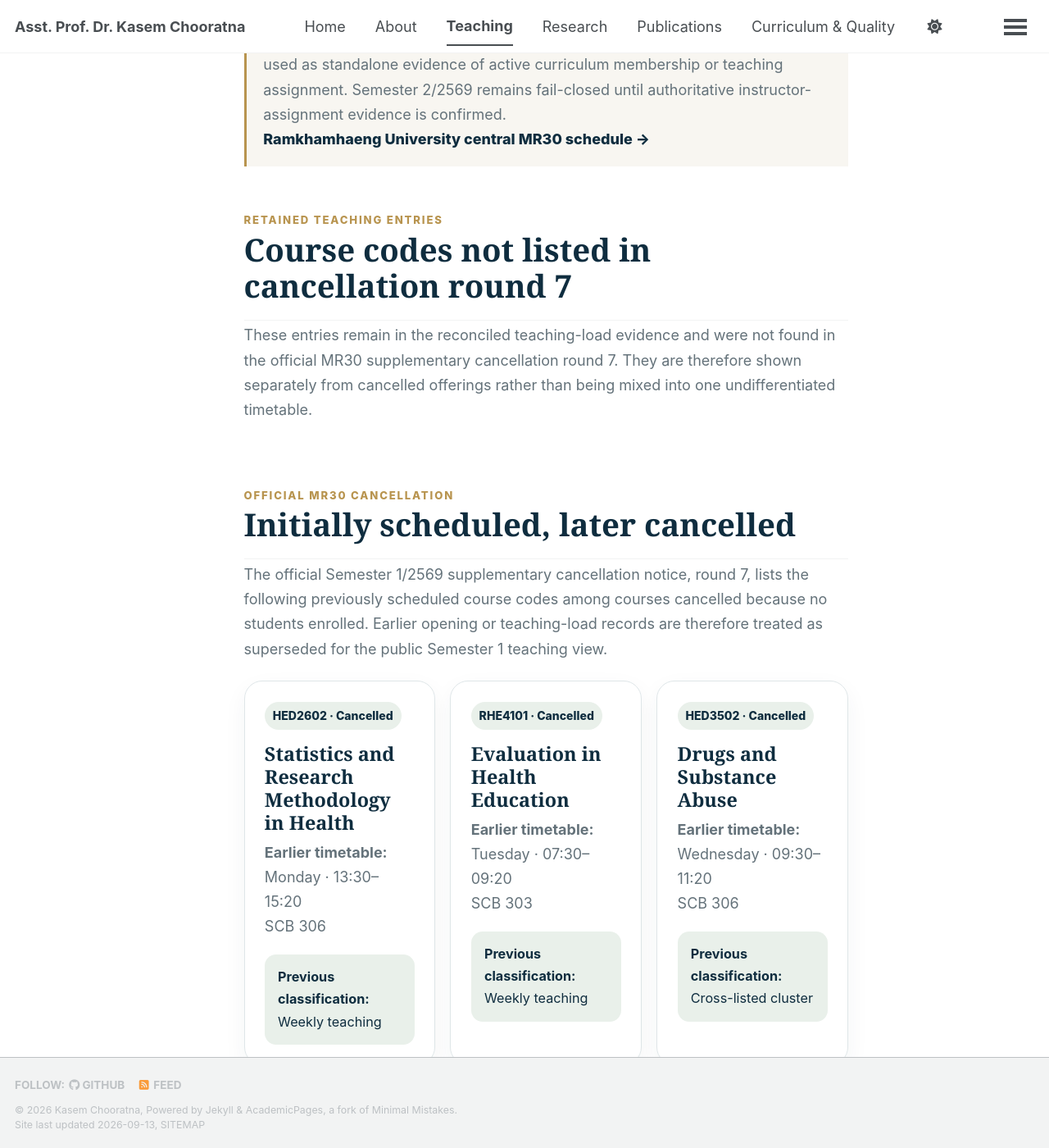
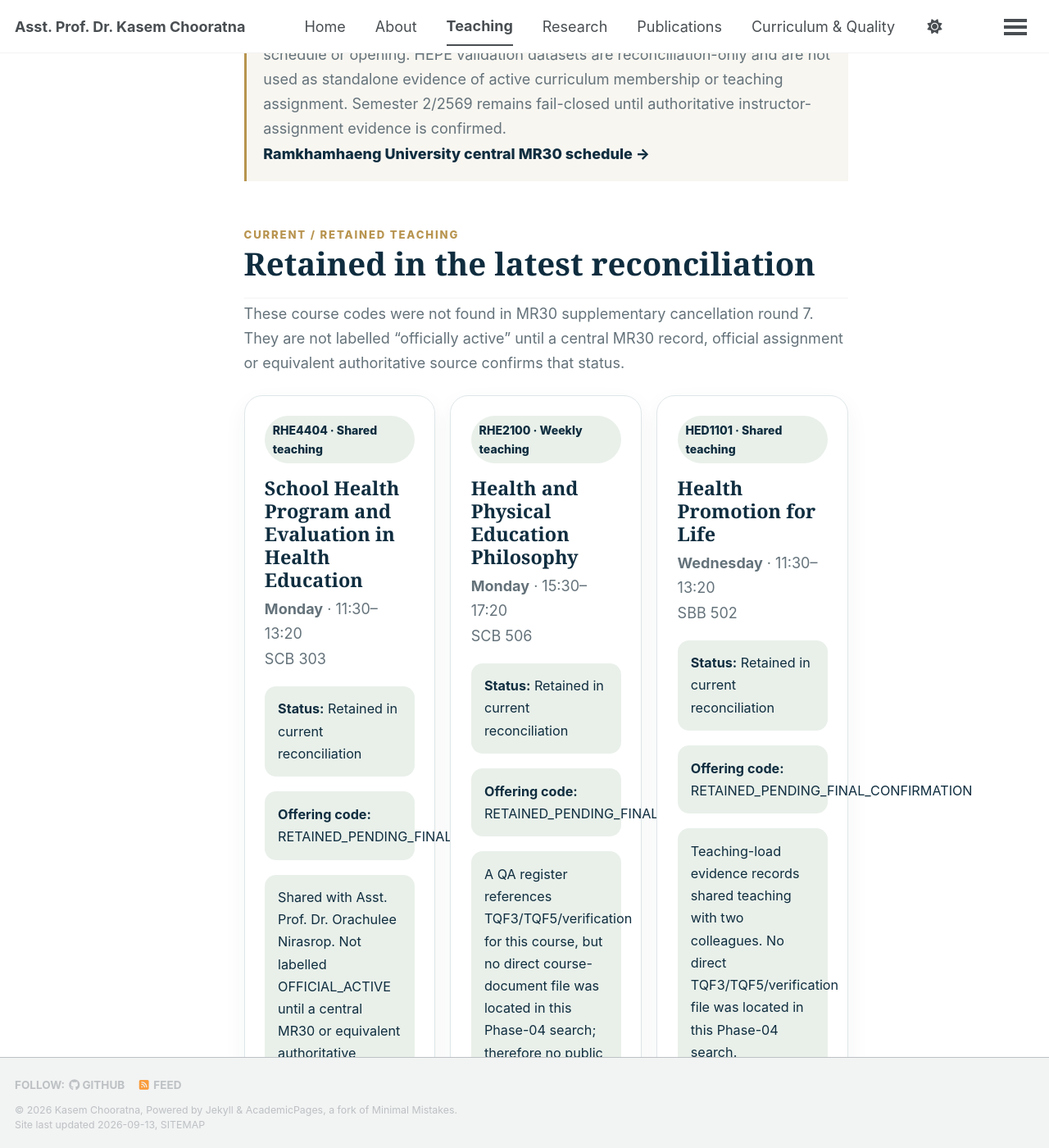
Before and after one commit to kasemch/kasemch.github.io, a Jekyll site: the page built from _pages/teaching.html, in a window 1280 px wide and 1400 px high, scrolled down 1080 px. Shown: the whole window at 82% size. Built offline with Jekyll 4.4.1, drawn with Linux system fonts in a browser that asks for light colours; a style sheet for code colours, icons or effects is not loaded; some of the changed text lies outside the part shown.

Commit message:
Complete AY2569 Teaching portfolio architecture

```diff
--- a/_pages/teaching.html
+++ b/_pages/teaching.html
@@ -1,7 +1,7 @@
 ---
 layout: single
 title: "Teaching"
-description: "Teaching profile of Asst. Prof. Dr. Kasem Chooratna with Semester 1/2569 teaching evidence reconciled against official MR30 supplementary opening, change, instructor, and cancellation notices."
+description: "Teaching profile of Asst. Prof. Dr. Kasem Chooratna with Semester 1/2569 status reconciled against official MR30 evidence and linked course-quality documents where directly verified."
 permalink: /teaching/
 author_profile: false
 ---
@@ -13,7 +13,7 @@ author_profile: false
   <section class="sp-hero sp-shell">
     <div class="sp-kicker">Teaching &amp; Learning</div>
     <h1>Teaching</h1>
-    <p>Current teaching information is presented from reconciled academic-year evidence, with official MR30 supplementary notices taking precedence when a later notice changes an earlier teaching-load record.</p>
+    <p>Evidence-informed teaching, curriculum alignment, assessment and continuous improvement.</p>
     <div class="sp-navchips">
       <a class="sp-chip" href="{{ '/research/' | relative_url }}">Research</a>
       <a class="sp-chip" href="{{ '/curriculum-quality/' | relative_url }}">Curriculum &amp; Quality</a>
@@ -24,14 +24,14 @@ author_profile: false
   <section class="sp-section sp-shell" aria-labelledby="teaching-2569-title">
     <div class="sp-section-head">
       <div class="sp-eyebrow">Academic Year {{ teaching.academic_year }}</div>
-      <h2 id="teaching-2569-title">Semester 1/2569 evidence snapshot</h2>
-      <p class="sp-intro">The current verified scope is {{ teaching.verified_scope }}. Semester 2/2569 is not shown until authoritative teaching-assignment evidence becomes available.</p>
+      <h2 id="teaching-2569-title">Semester 1/2569 overview</h2>
+      <p class="sp-intro">The public status is reconciled against the latest authoritative MR30 evidence available in this review. Semester 2/2569 remains unpublished until authoritative teaching-assignment evidence is confirmed.</p>
     </div>
     <div class="sp-metrics" aria-label="Semester 1/2569 teaching summary">
-      <article class="sp-metric"><strong>{{ teaching.summary.scheduled_course_codes }}</strong><span>Initially scheduled codes</span></article>
-      <article class="sp-metric"><strong>{{ teaching.summary.retained_course_codes }}</strong><span>Retained after MR30 reconciliation</span></article>
-      <article class="sp-metric"><strong>{{ teaching.summary.cancelled_course_codes }}</strong><span>Officially cancelled codes</span></article>
-      <article class="sp-metric"><strong>{{ teaching.summary.special_lectures }}</strong><span>Separate special lecture</span></article>
+      <article class="sp-metric"><strong>{{ teaching.summary.initially_scheduled }}</strong><span>Initially scheduled</span></article>
+      <article class="sp-metric"><strong>{{ teaching.summary.retained }}</strong><span>Retained after MR30 reconciliation</span></article>
+      <article class="sp-metric"><strong>{{ teaching.summary.officially_cancelled }}</strong><span>Officially cancelled</span></article>
+      <article class="sp-metric"><strong>{{ teaching.summary.special_teaching }}</strong><span>Special teaching activity</span></article>
     </div>
     <div class="sp-policy">
       <strong>Evidence boundary.</strong> {{ teaching.source_note }}
@@ -41,77 +41,157 @@ author_profile: false
 
   <section class="sp-section sp-shell" aria-labelledby="retained-courses-title">
     <div class="sp-section-head">
-      <div class="sp-eyebrow">Retained Teaching Entries</div>
-      <h2 id="retained-courses-title">Course codes not listed in cancellation round 7</h2>
-      <p class="sp-intro">These entries remain in the reconciled teaching-load evidence and were not found in the official MR30 supplementary cancellation round 7. They are therefore shown separately from cancelled offerings rather than being mixed into one undifferentiated timetable.</p>
+      <div class="sp-eyebrow">Current / Retained Teaching</div>
+      <h2 id="retained-courses-title">Retained in the latest reconciliation</h2>
+      <p class="sp-intro">These course codes were not found in MR30 supplementary cancellation round 7. They are not labelled “officially active” until a central MR30 record, official assignment or equivalent authoritative source confirms that status.</p>
     </div>
     <div class="sp-grid">
-      {% for course in teaching.courses %}
+      {% for course in teaching.retained_courses %}
       <article class="sp-card sp-third">
         <div class="sp-output-year">{{ course.code }} · {{ course.mode }}</div>
         <h3>{{ course.title }}</h3>
         <p><strong>{{ course.day }}</strong> · {{ course.time }}<br>{{ course.room }}</p>
-        <div class="sp-evidence-note"><strong>Status:</strong> {{ course.status }}</div>
-        {% if course.note %}<div class="sp-evidence-note">{{ course.note }}</div>{% endif %}
+        <div class="sp-evidence-note"><strong>Status:</strong> Retained in current reconciliation</div>
+        <div class="sp-evidence-note"><strong>Offering code:</strong> {{ course.offering_status }}</div>
+        {% if course.evidence_note %}<div class="sp-evidence-note">{{ course.evidence_note }}</div>{% endif %}
       </article>
       {% endfor %}
     </div>
   </section>
 
+  <section class="sp-section sp-shell" aria-labelledby="history-title">
+    <div class="sp-section-head">
+      <div class="sp-eyebrow">MR30 Status History</div>
+      <h2 id="history-title">Semester 1/2569 offering reconciliation</h2>
+      <p class="sp-intro">The semester register is reconciled against official MR30 supplementary announcements. Later official notices override earlier opening notices while earlier evidence is retained as historical provenance.</p>
+    </div>
+    <div class="sp-grid">
+      <article class="sp-card">
+        <div class="sp-output-year">RETAINED · {{ teaching.summary.retained }}</div>
+        <h3>Not listed in cancellation round 7</h3>
+        <p>RHE4404, RHE2100 and HED1101 remain retained pending final authoritative confirmation.</p>
+      </article>
+      <article class="sp-card">
+        <div class="sp-output-year">CANCELLED · {{ teaching.summary.officially_cancelled }}</div>
+        <h3>Later MR30 notice supersedes earlier scheduling</h3>
+        <p>Eight initially scheduled course codes were later cancelled because no students enrolled.</p>
+      </article>
+    </div>
+  </section>
+
   <section class="sp-section sp-shell" aria-labelledby="cancelled-courses-title">
     <div class="sp-section-head">
-      <div class="sp-eyebrow">Official MR30 Cancellation</div>
-      <h2 id="cancelled-courses-title">Initially scheduled, later cancelled</h2>
-      <p class="sp-intro">The official Semester 1/2569 supplementary cancellation notice, round 7, lists the following previously scheduled course codes among courses cancelled because no students enrolled. Earlier opening or teaching-load records are therefore treated as superseded for the public Semester 1 teaching view.</p>
+      <div class="sp-eyebrow">Officially Cancelled Offerings</div>
+      <h2 id="cancelled-courses-title">MR30 supplementary cancellation — Round 7</h2>
+      <p class="sp-intro">These items are shown as compact historical records rather than current teaching activity.</p>
     </div>
-    <div class="sp-grid">
+    <details class="sp-card sp-wide">
+      <summary><strong>View {{ teaching.summary.officially_cancelled }} cancelled course codes</strong></summary>
+      <div class="sp-grid" style="margin-top:1rem;">
         {% for course in teaching.cancelled_courses %}
         <article class="sp-card sp-third">
-        <div class="sp-output-year">{{ course.code }} · Cancelled</div>
+          <div class="sp-output-year">{{ course.code }} · OFFICIALLY_CANCELLED</div>
           <h3>{{ course.title }}</h3>
           <p><strong>Earlier timetable:</strong><br>{{ course.day }} · {{ course.time }}<br>{{ course.room }}</p>
-        <div class="sp-evidence-note"><strong>Previous classification:</strong> {{ course.previous_mode }}</div>
-        {% if course.note %}<div class="sp-evidence-note">{{ course.note }}</div>{% endif %}
+          <div class="sp-evidence-note"><strong>Reason:</strong> No student registration</div>
+          <div class="sp-evidence-note"><strong>Source:</strong> MR30 supplementary cancellation notice — Round 7</div>
+          {% if course.evidence_note %}<div class="sp-evidence-note">{{ course.evidence_note }}</div>{% endif %}
         </article>
         {% endfor %}
       </div>
+    </details>
   </section>
 
   <section class="sp-section sp-shell" aria-labelledby="quality-docs-title">
     <div class="sp-section-head">
-      <div class="sp-eyebrow">Course Quality Documents</div>
-      <h2 id="quality-docs-title">TQF3 → TQF5 → achievement verification</h2>
-      <p class="sp-intro">Course-quality documents are kept traceable even when a Semester 1 offering is later cancelled. Document availability does not override the official MR30 offering status.</p>
+      <div class="sp-eyebrow">Course Quality &amp; Assurance</div>
+      <h2 id="quality-docs-title">Course Specification → Course Report → Verification → Improvement</h2>
+      <p class="sp-intro">Only directly located documents are linked. A document being available does not override MR30 offering status, and a working document is not presented as final merely because it exists.</p>
     </div>
+
+    <div class="sp-metrics" aria-label="Verified course-quality document coverage">
+      <article class="sp-metric"><strong>{{ teaching.summary.tqf3_courses_located }}</strong><span>Courses with TQF3 located</span></article>
+      <article class="sp-metric"><strong>{{ teaching.summary.tqf5_courses_located }}</strong><span>Courses with TQF5 located</span></article>
+      <article class="sp-metric"><strong>{{ teaching.summary.verification_courses_located }}</strong><span>Courses with verification material located</span></article>
+    </div>
+
+    <div class="sp-grid">
+      {% for course in teaching.course_quality_matrix %}
       <article class="sp-card sp-wide">
-      <div class="sp-output-year">{{ teaching.quality_course.code }} · {{ teaching.quality_course.title }} · Semester 1/2569</div>
-      <h3>Traceable course-quality chain</h3>
-      <div class="sp-policy"><strong>Offering status.</strong> {{ teaching.quality_course.offering_status }}</div>
+        <div class="sp-output-year">{{ course.code }} · {{ course.offering_status }}</div>
+        <h3>{{ course.title }}</h3>
         <div class="sp-grid">
-        {% for document in teaching.quality_course.documents %}
           <article class="sp-card sp-third">
-          <div class="sp-eyebrow">{{ document.label }}</div>
-          <h3>{{ document.status }}</h3>
-          <a class="sp-link" href="{{ document.url }}" rel="noopener">Open document →</a>
+            <div class="sp-eyebrow">Course Specification (TQF3)</div>
+            <p>{{ course.tqf3_status }}</p>
+            {% if course.tqf3_url %}<a class="sp-link" href="{{ course.tqf3_url }}" rel="noopener">Open TQF3 →</a>{% endif %}
+          </article>
+          <article class="sp-card sp-third">
+            <div class="sp-eyebrow">Course Report (TQF5)</div>
+            <p>{{ course.tqf5_status }}</p>
+            {% if course.tqf5_url %}<a class="sp-link" href="{{ course.tqf5_url }}" rel="noopener">Open TQF5 →</a>{% endif %}
+          </article>
+          <article class="sp-card sp-third">
+            <div class="sp-eyebrow">Learning Achievement Verification</div>
+            <p>{{ course.verification_status }}</p>
+            {% if course.verification_url %}<a class="sp-link" href="{{ course.verification_url }}" rel="noopener">Open verification material →</a>{% endif %}
+          </article>
+        </div>
       </article>
       {% endfor %}
     </div>
-      <div class="sp-policy"><strong>Public-document rule.</strong> These links are intentionally exposed at the user's request. Visitors may still encounter Google Drive access controls depending on the sharing permissions of the source document.</div>
-    </article>
+
+    <div class="sp-policy"><strong>Public-document rule.</strong> Linked documents were directly located and reconciled to the relevant course code and academic period where available. Access may depend on the source document's Google Drive sharing permissions.</div>
+  </section>
+
+  <section class="sp-section sp-shell" aria-labelledby="hed2503-title">
+    <div class="sp-section-head">
+      <div class="sp-eyebrow">Temporal Truth Example</div>
+      <h2 id="hed2503-title">HED2503: quality evidence without an active offering claim</h2>
+      <p class="sp-intro">HED2503 was listed in additional opening round 6 with ASST.PROF.DR.KASEM, then cancelled in the later round-7 notice. Its TQF3, TQF5 and verification working documents remain linked as traceable course-quality evidence only.</p>
+    </div>
+    <div class="sp-policy"><strong>Current state:</strong> OFFICIALLY_CANCELLED — Semester 1/2569. The linked TQF5 and verification materials are draft/working or planned and are not presented as completed results.</div>
   </section>
 
   <section class="sp-section sp-shell" aria-labelledby="special-teaching-title">
-    <div class="sp-section-head"><div class="sp-eyebrow">Additional Teaching</div><h2 id="special-teaching-title">Special lecture</h2></div>
+    <div class="sp-section-head"><div class="sp-eyebrow">Additional Teaching</div><h2 id="special-teaching-title">Special teaching activity</h2></div>
     {% for item in teaching.special_teaching %}
-    <article class="sp-card sp-wide"><div class="sp-output-year">{{ item.date }} · {{ item.time }}</div><h3>{{ item.code }} · {{ item.title }}</h3><p>{{ item.location }}</p><div class="sp-evidence-note">{{ item.status }}</div></article>
+    <article class="sp-card sp-wide">
+      <div class="sp-output-year">{{ item.date }} · {{ item.time }}</div>
+      <h3>{{ item.code }} · {{ item.title }}</h3>
+      <p>{{ item.location }}</p>
+      <div class="sp-evidence-note"><strong>Status:</strong> {{ item.offering_status }}</div>
+      <div class="sp-evidence-note">{{ item.evidence_note }}</div>
+    </article>
     {% endfor %}
   </section>
 
   <section class="sp-section sp-shell">
     <div class="sp-grid">
-      <article class="sp-card"><div class="sp-eyebrow">Pedagogy</div><h3>Approach to Teaching</h3><p>Teaching practice emphasises active learning, case-based learning, structured discussion, assessment aligned with learning outcomes, and learning environments that support participation by students with diverse backgrounds and experiences.</p><p>Teaching development is linked to programme learning outcomes (PLOs), course learning outcomes (CLOs), curriculum mapping, assessment design, and continuous improvement.</p></article>
-      <article class="sp-card"><div class="sp-eyebrow">Evidence Governance</div><h3>How teaching status is determined</h3><ul class="sp-list"><li>Central MR30 and official MR30 supplementary notices take precedence for offering status.</li><li>Later opening, change, instructor, and cancellation notices supersede earlier timetable evidence where they conflict.</li><li>Teaching-load and course-quality documents provide supporting context but do not override a later official cancellation.</li><li>HEPE validation datasets are reconciliation-only unless a canonical active record is independently confirmed.</li></ul></article>
+      <article class="sp-card">
+        <div class="sp-eyebrow">Pedagogy</div>
+        <h3>Approach to Teaching</h3>
+        <ul class="sp-list">
+          <li>Active learning and structured discussion</li>
+          <li>Case-based and scenario-based learning</li>
+          <li>Authentic assessment and assessment rubrics</li>
+          <li>CLO/PLO alignment and curriculum mapping</li>
+          <li>Reflective teaching and continuous improvement</li>
+          <li>Responsible use of AI and digital tools</li>
+        </ul>
+      </article>
+      <article class="sp-card">
+        <div class="sp-eyebrow">Evidence Governance</div>
+        <h3>How public teaching status is determined</h3>
+        <ul class="sp-list">
+          <li>Central MR30 and official MR30 supplementary notices have priority for offering status.</li>
+          <li>Later authoritative notices supersede earlier opening or timetable evidence.</li>
+          <li>Teaching-load and course-quality documents provide supporting context but cannot reverse an official cancellation.</li>
+          <li>HEPE validation and inactive records remain reconciliation-only.</li>
+          <li>Semester 2/2569 remains fail-closed until an authoritative assignment source is found.</li>
+        </ul>
+      </article>
     </div>
-    <div class="sp-policy">Student-identifiable records, grades, answer scripts, private learning evidence, and other protected student information are not published on this website.</div>
+    <div class="sp-policy">Teaching information is reconciled against Ramkhamhaeng University MR30 records and traceable academic documents. Student-identifiable records, grades, answer scripts, internal Drive identifiers, private audit metadata and confidential HEPE records are not published on this website.</div>
   </section>
 </div>
```
Lines whose indentation alone changed are shown as unchanged.
